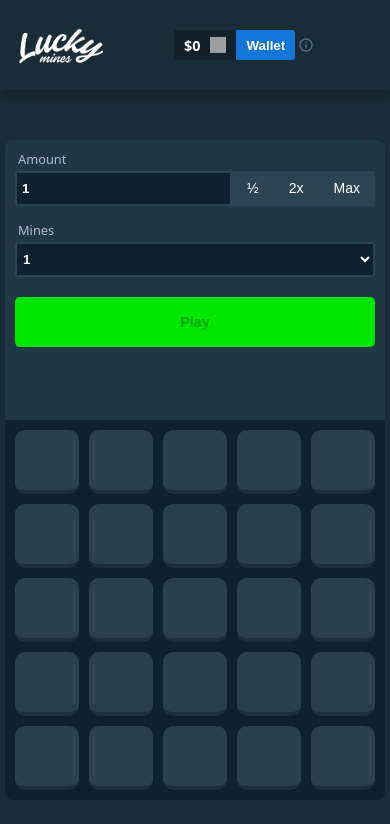
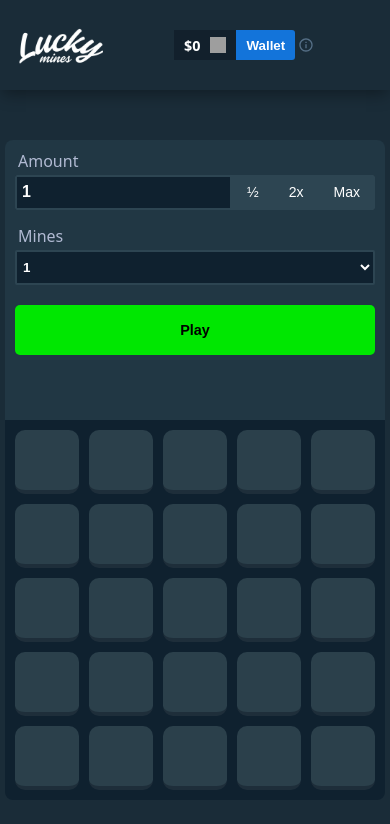
Before and after one commit to MaxiRinaldi22/lucky-mines, a React (Vite) app: page / in a window 390 px wide. Shown: the top 824 px of the page. Built offline with nearby package versions, Linux system fonts and the light colour scheme; grey boxes are pictures that could not be loaded.

Commit message:
Fix zoom inputs

```diff
--- a/src/App.css
+++ b/src/App.css
@@ -31,6 +31,7 @@
   font-weight: 600;
   font-size: 0.9rem;
   cursor: pointer;
+  color: black;
 }
 
 /* Input */
@@ -274,6 +275,14 @@ p {
     border-radius: 0 0 8px 8px;
   }
 
+  p {
+    font-size: 1rem;
+  }
+
+  .bet-input {
+    font-size: 1rem;
+  }
+
   .container-menu {
     width: 380px;
     height: 280px;
```
